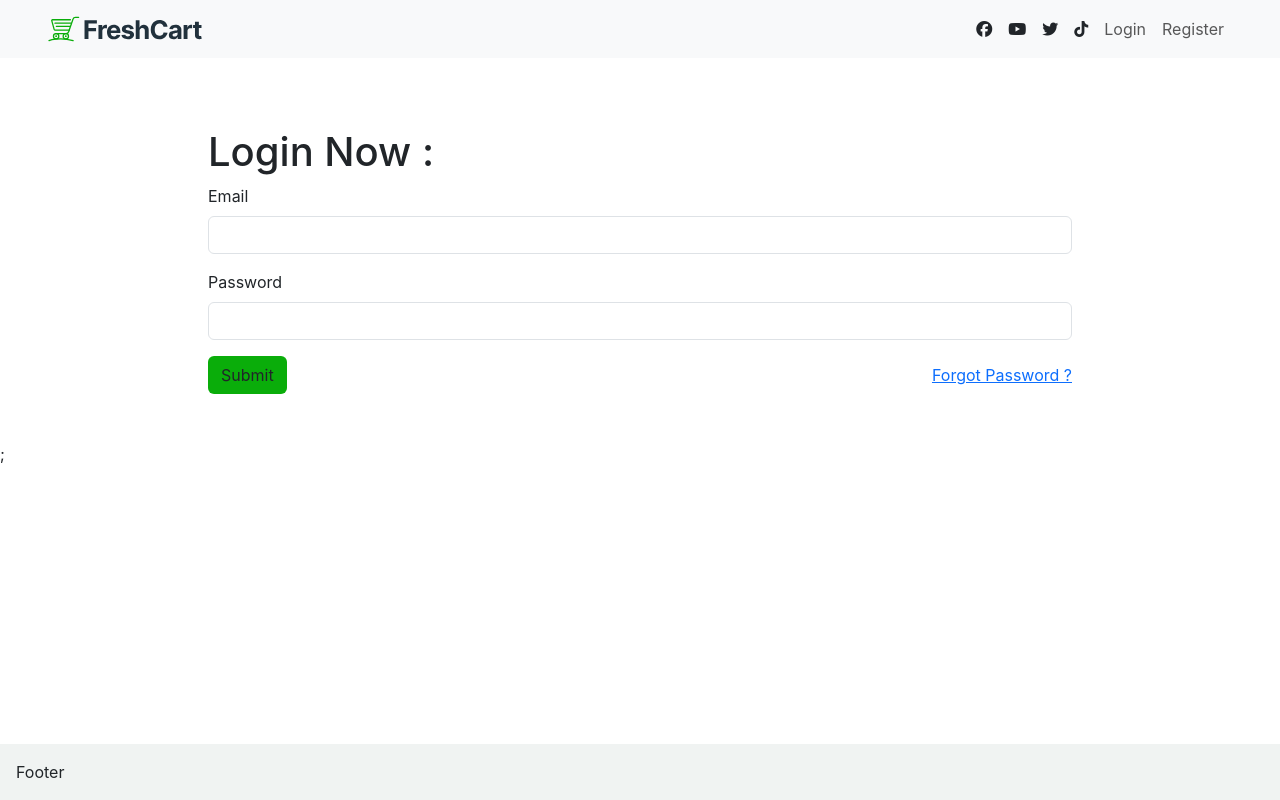
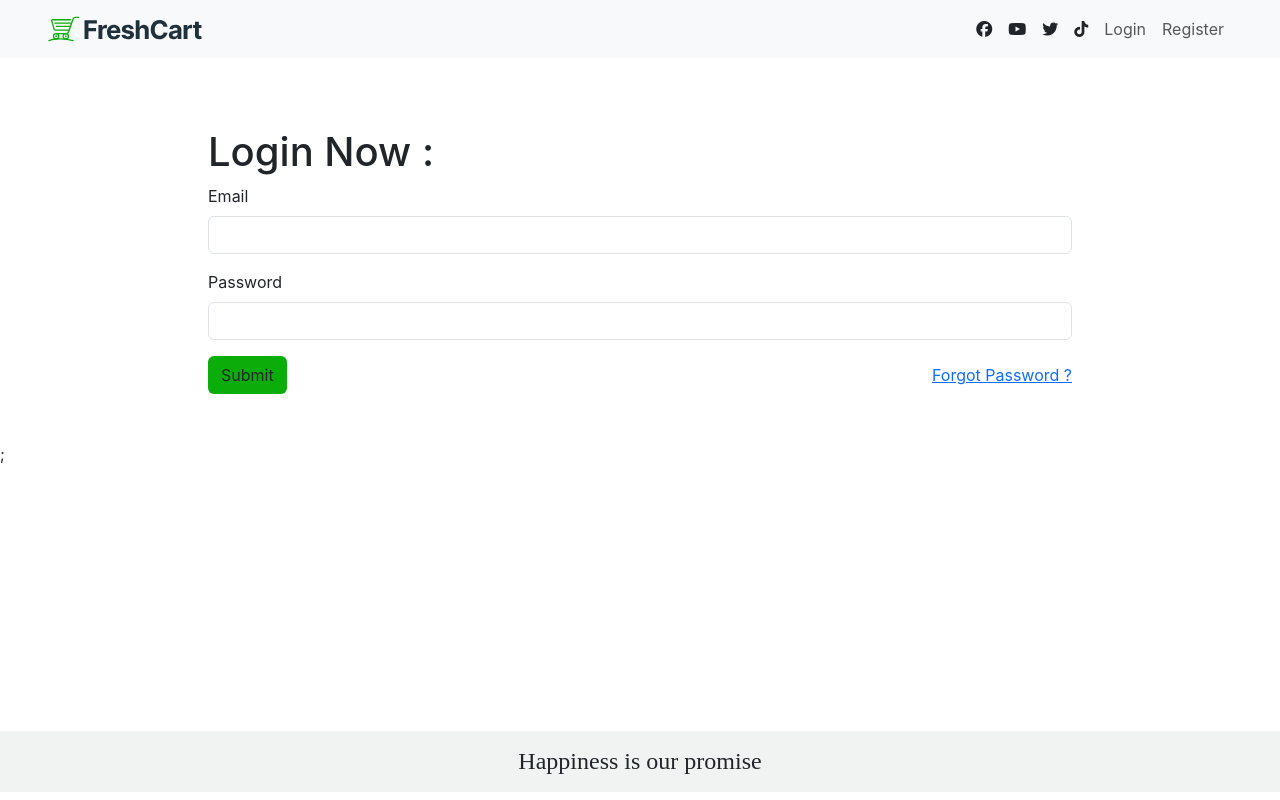
Before and after one commit to AhmedSamir77/e-commerce-react-App, a React (Create React App) app: page /login in a window 1280 px wide. Built offline with nearby package versions, Linux system fonts and the light colour scheme; no server answers; a web font is replaced by a local one.

Commit message:
handle notfound page and footer

```diff
--- a/src/App.css
+++ b/src/App.css
@@ -53,6 +53,10 @@ a:hover {
   background-color: var(--lightBgColor) !important;
 }
 
-.main-btn{
+.main-btn {
   background-color: var(--bgColor);
 }
+
+.footer-style {
+  font-family: "Dancing Script", cursive;
+}
--- a/src/Components/Footer/Footer.jsx
+++ b/src/Components/Footer/Footer.jsx
@@ -2,5 +2,9 @@ import React from "react";
 import "./Footer.module.css";
 
 export default function Footer() {
-  return <div className="fixed-bottom bg-main-light p-3" >Footer</div>;
+  return (
+    <div className="fixed-bottom bg-main-light p-3 text-center h4 footer-style">
+      Happiness is our promise
+    </div>
+  );
 }
--- a/src/Pages/NotFound/NotFound.jsx
+++ b/src/Pages/NotFound/NotFound.jsx
@@ -1,6 +1,9 @@
 import React from "react";
 import "./NotFound.module.css";
+import notfound from './../../assets/images/error.svg';
 
 export default function NotFound() {
-  return <div>Not Found</div>
+  return <>
+ <img src={notfound} className="w-75" alt="" />
+  </>
 }
```
Also changed, not shown: 2 other files (tests, documents, lock files or other folders).
